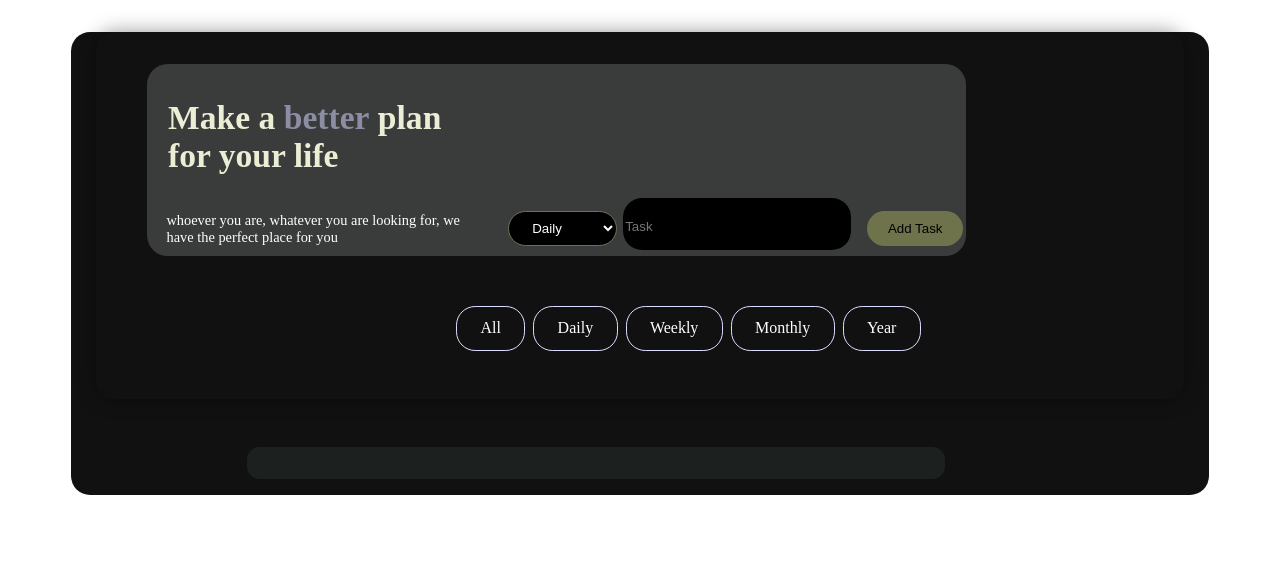
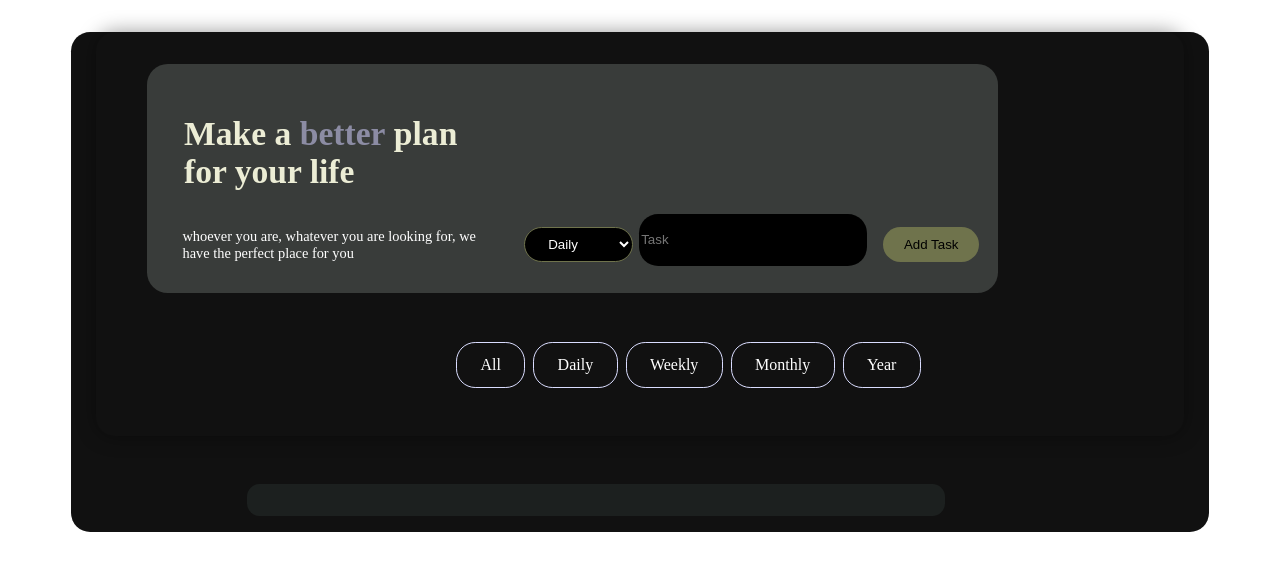
Before and after one commit to Ilysse200/To_doLists, a React (Vite) app: page / in a window 1280 px wide. Shown: the top 570 px of the page. Built offline with nearby package versions, Linux system fonts and the light colour scheme.

Commit message:
modified pading in input

```diff
--- a/src/styles/navbar.css
+++ b/src/styles/navbar.css
@@ -23,7 +23,8 @@
 .upper-card {
     margin-left: 1.2rem;
     width: 80%;
-    height: 12rem;
+    height: auto;
+    padding: 1rem;
     background-color: #393c3a;
     border-radius: 1.3rem;
 }
@@ -73,7 +74,7 @@
     border-radius: 1.2rem;
     width: 14rem;
     text-transform: capitalize;
-    padding-top: 0.4rem;
+    /* padding-top: 0.4rem; */
     margin-bottom: 0.68rem;
     background-color: black;
     border-style: none;
```
